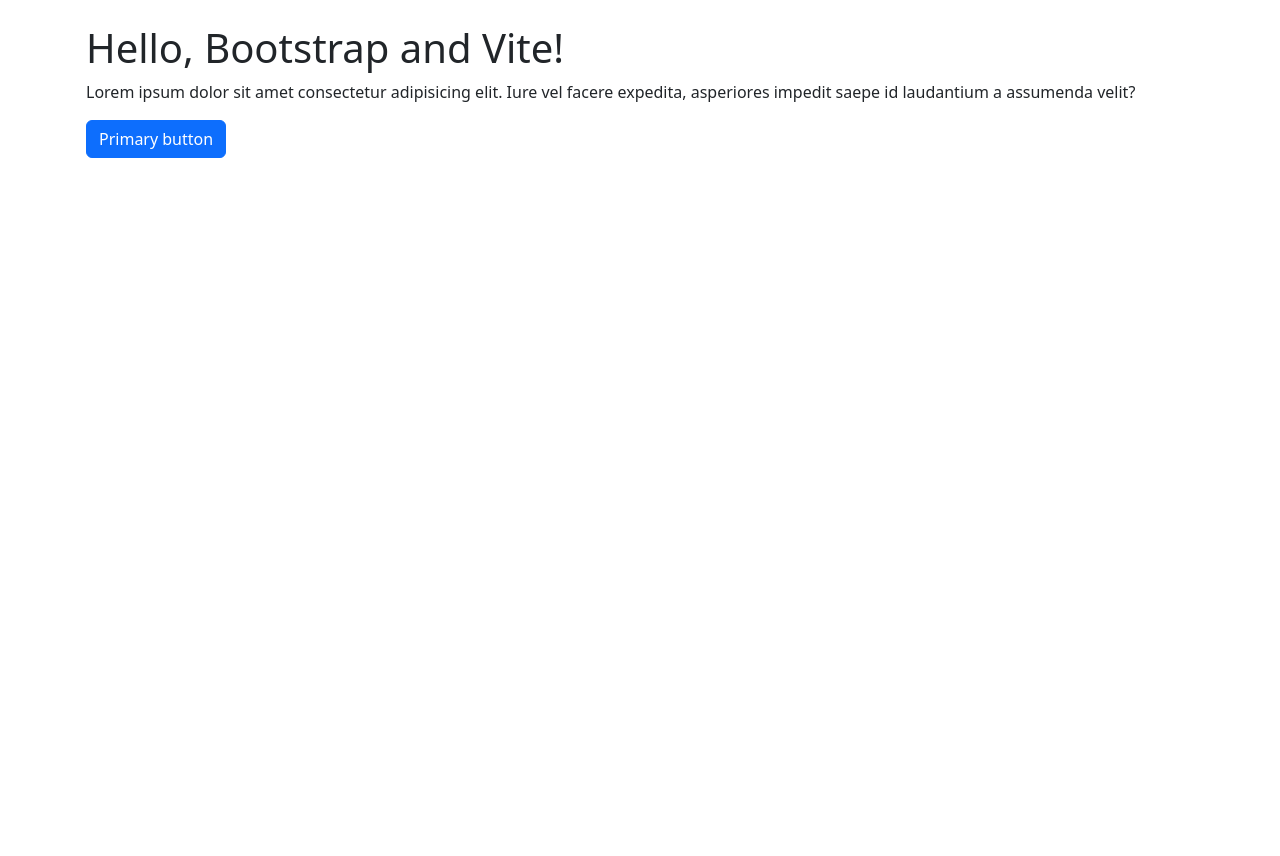
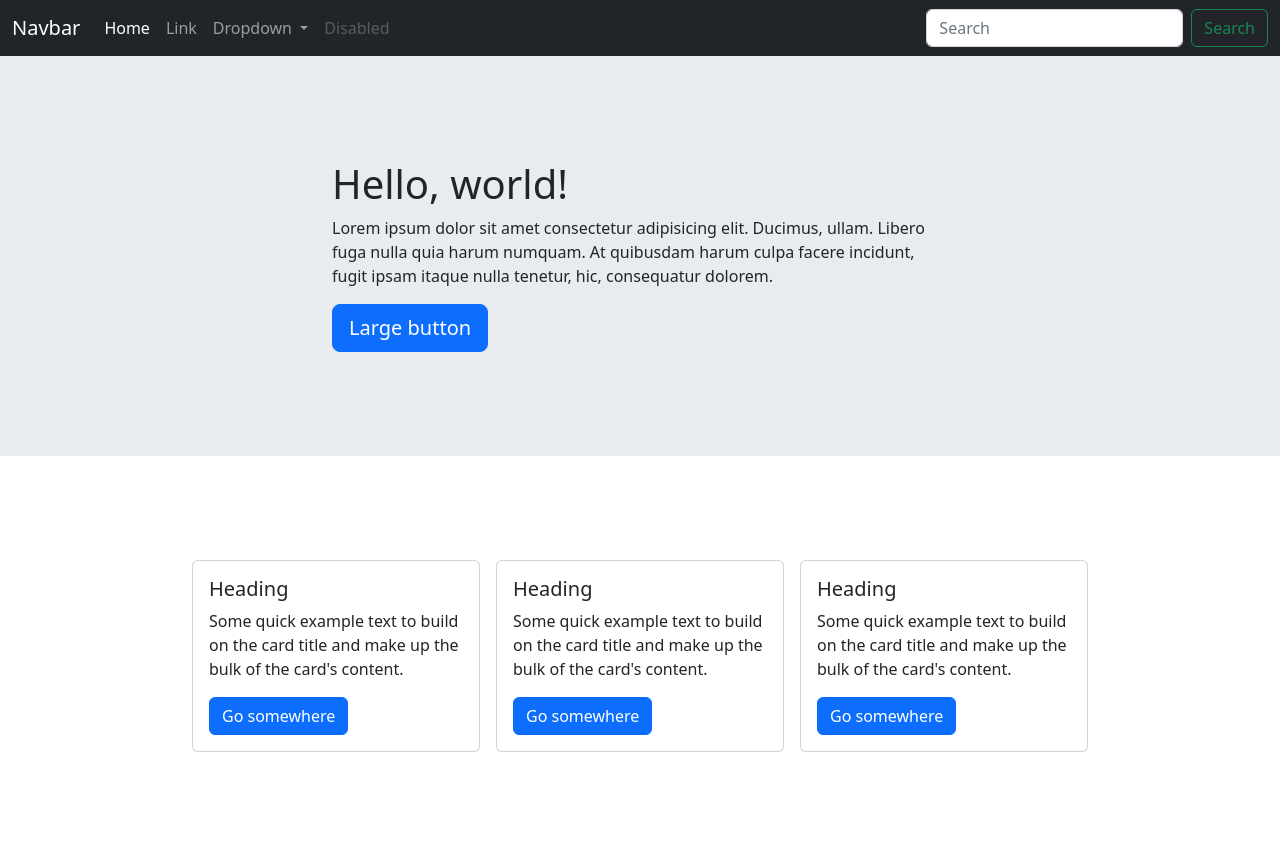
Before and after one commit to gsaldanas/bootstrap-test, a website with bundled scripts: page src/index.html in a window 1280 px wide. Before the commit the page ends 800 px from the top, so only its background shows below. Built offline with nearby package versions, Linux system fonts and the light colour scheme.

Commit message:
one pager in bootstrap

```diff
--- a/package.json
+++ b/package.json
@@ -4,7 +4,7 @@
   "description": "",
   "main": "index.js",
   "scripts": {
-    "start": "vite",
+    "start": "vite --host",
     "test": "echo \"Error: no test specified\" && exit 1"
   },
   "repository": {
--- a/src/index.html
+++ b/src/index.html
@@ -6,15 +6,134 @@
     <title>Bootstrap w/ Vite</title>
   </head>
   <body>
-    <div class="container py-4 px-3 mx-auto">
-      <h1>Hello, Bootstrap and Vite!</h1>
-      <p>
-        Lorem ipsum dolor sit amet consectetur adipisicing elit. Iure vel facere
-        expedita, asperiores impedit saepe id laudantium a assumenda velit?
-      </p>
-
-      <button class="btn btn-primary">Primary button</button>
-    </div>
-    <script type="module" src="./js/main.js"></script>
+    <!DOCTYPE html>
+    <html lang="en">
+      <head>
+        <meta charset="utf-8" />
+        <meta name="viewport" content="width=device-width, initial-scale=1" />
+        <title>Bootstrap w/ Vite</title>
+      </head>
+      <body>
+        <nav class="navbar navbar-expand-lg navbar-dark bg-dark">
+          <div class="container-fluid">
+            <a class="navbar-brand" href="#">Navbar</a>
+            <button
+              class="navbar-toggler"
+              type="button"
+              data-bs-toggle="collapse"
+              data-bs-target="#navbarSupportedContent"
+              aria-controls="navbarSupportedContent"
+              aria-expanded="false"
+              aria-label="Toggle navigation"
+            >
+              <span class="navbar-toggler-icon"></span>
+            </button>
+            <div class="collapse navbar-collapse" id="navbarSupportedContent">
+              <ul class="navbar-nav me-auto mb-2 mb-lg-0">
+                <li class="nav-item">
+                  <a class="nav-link active" aria-current="page" href="#"
+                    >Home</a
+                  >
+                </li>
+                <li class="nav-item">
+                  <a class="nav-link" href="#">Link</a>
+                </li>
+                <li class="nav-item dropdown">
+                  <a
+                    class="nav-link dropdown-toggle"
+                    href="#"
+                    id="navbarDropdown"
+                    role="button"
+                    data-bs-toggle="dropdown"
+                    aria-expanded="false"
+                  >
+                    Dropdown
+                  </a>
+                  <ul class="dropdown-menu" aria-labelledby="navbarDropdown">
+                    <li><a class="dropdown-item" href="#">Action</a></li>
+                    <li>
+                      <a class="dropdown-item" href="#">Another action</a>
+                    </li>
+                    <li><hr class="dropdown-divider" /></li>
+                    <li>
+                      <a class="dropdown-item" href="#">Something else here</a>
+                    </li>
+                  </ul>
+                </li>
+                <li class="nav-item">
+                  <a
+                    class="nav-link disabled"
+                    href="#"
+                    tabindex="-1"
+                    aria-disabled="true"
+                    >Disabled</a
+                  >
+                </li>
+              </ul>
+              <form class="d-flex">
+                <input
+                  class="form-control me-2"
+                  type="search"
+                  placeholder="Search"
+                  aria-label="Search"
+                />
+                <button class="btn btn-outline-success" type="submit">
+                  Search
+                </button>
+              </form>
+            </div>
+          </div>
+        </nav>
+        <section class="hero align-items-center d-flex vh-50">
+          <div class="container w-50">
+            <h1>Hello, world!</h1>
+            <p>
+              Lorem ipsum dolor sit amet consectetur adipisicing elit. Ducimus,
+              ullam. Libero fuga nulla quia harum numquam. At quibusdam harum
+              culpa facere incidunt, fugit ipsam itaque nulla tenetur, hic,
+              consequatur dolorem.
+            </p>
+            <button type="button" class="btn btn-primary btn-lg">
+              Large button
+            </button>
+          </div>
+        </section>
+        <section
+          class="cards d-flex mx-auto w-100 justify-content-center align-items-center"
+        >
+          <div class="card m-2" style="width: 18rem">
+            <div class="card-body">
+              <h5 class="card-title">Heading</h5>
+              <p class="card-text">
+                Some quick example text to build on the card title and make up
+                the bulk of the card's content.
+              </p>
+              <a href="#" class="btn btn-primary">Go somewhere</a>
+            </div>
+          </div>
+          <div class="card m-2" style="width: 18rem">
+            <div class="card-body">
+              <h5 class="card-title">Heading</h5>
+              <p class="card-text">
+                Some quick example text to build on the card title and make up
+                the bulk of the card's content.
+              </p>
+              <a href="#" class="btn btn-primary">Go somewhere</a>
+            </div>
+          </div>
+          <div class="card m-2" style="width: 18rem">
+            <div class="card-body">
+              <h5 class="card-title">Heading</h5>
+              <p class="card-text">
+                Some quick example text to build on the card title and make up
+                the bulk of the card's content.
+              </p>
+              <a href="#" class="btn btn-primary">Go somewhere</a>
+            </div>
+          </div>
+        </section>
+        <script type="module" src="./js/main.js"></script>
+      </body>
+    </html>
   </body>
 </html>
--- a/src/scss/styles.scss
+++ b/src/scss/styles.scss
@@ -1,2 +1,10 @@
 // Import all of Bootstrap's CSS
 @import "~bootstrap/scss/bootstrap";
+
+.hero {
+  background-color: #e9ecef;
+  height: 50vh;
+}
+.cards {
+  height: 50vh;
+}
```
